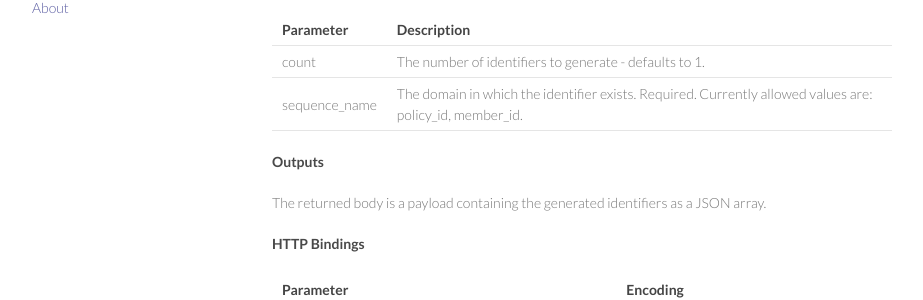
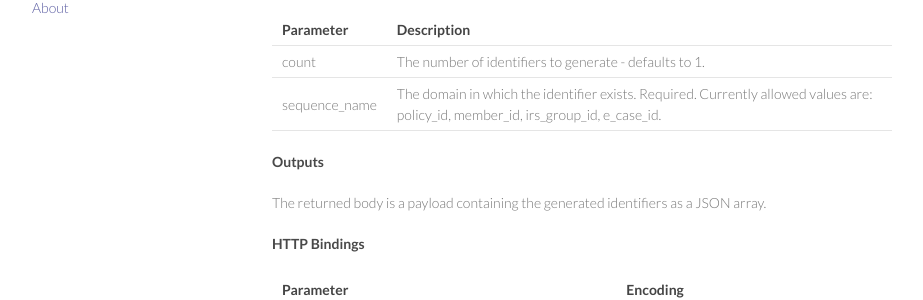
Before and after one commit to dchbx/dchbx.github.io, a Jekyll site: the page built from _commonservices/identifier_generation.md, in a window 1280 px wide and 1306 px high. Shown: the part 388-688 px from the top of the window, without its empty margins (178-1101 px from the left). Built offline with Jekyll 4.4.1, drawn with Linux system fonts in a browser that asks for light colours; Markdown is read by kramdown in place of the engine named in the settings.

Commit message:
Updating allowed sequences.

```diff
--- a/_commonservices/identifier_generation.md
+++ b/_commonservices/identifier_generation.md
@@ -20,7 +20,7 @@ Clients submit a request to the service with a specified domain namespace and a
 | Parameter | Description |
 | --------- | ----------- |
 | count | The number of identifiers to generate - defaults to 1. |
-| sequence_name | The domain in which the identifier exists.  Required.  Currently allowed values are: policy_id, member_id. |
+| sequence_name | The domain in which the identifier exists.  Required.  Currently allowed values are: policy_id, member_id, irs_group_id, e_case_id. |
 
 #### Outputs
 The returned body is a payload containing the generated identifiers as a JSON array.
```
